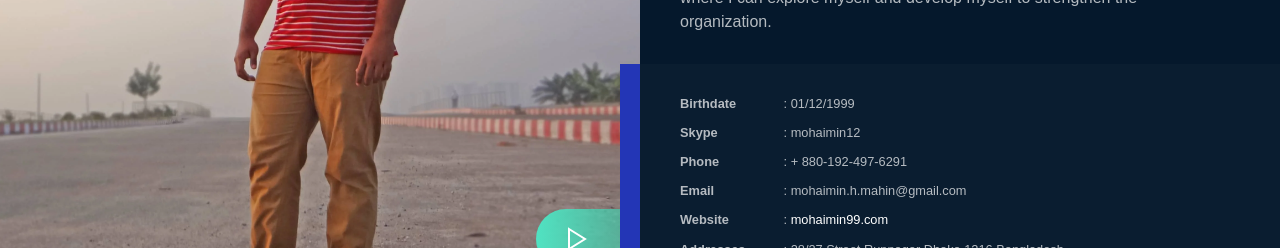
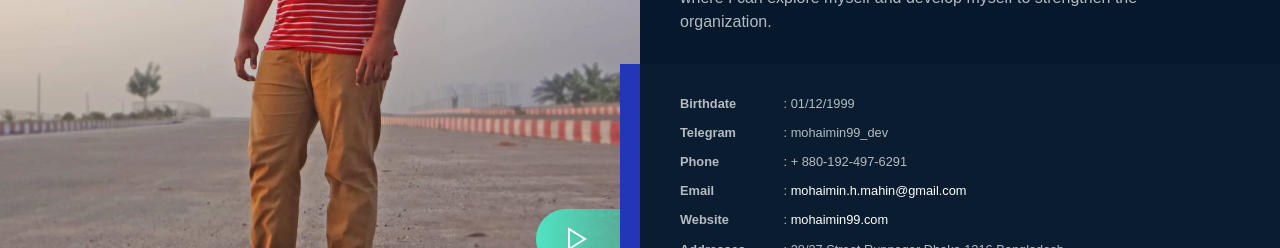
Before and after one commit to mohaimin99/mohaimin99.github.io, a plain HTML site: page index.html in a window 1280 px wide. Shown: the part 1100-1348 px from the top of the page. Drawn offline with Linux system fonts and the light colour scheme; a web font is replaced by a local one.

Commit message:
contact updated

```diff
--- a/index.html
+++ b/index.html
@@ -152,13 +152,13 @@
                       <span>Birthdate</span> : 01/12/1999
                     </li>
                     <li>
-                      <span>Skype</span> : mohaimin12
+                      <span>Telegram</span> : mohaimin99_dev
                     </li>
                     <li>
                       <span>Phone</span> : + 880-192-497-6291
                     </li>
                     <li>
-                      <span>Email</span> : mohaimin.h.mahin@gmail.com
+                      <span>Email</span> : <a href="mailto:mohaimin.h.mahin@gmail.com">mohaimin.h.mahin@gmail.com</a>
                     </li>
                     <li>
                       <span>Website</span> : <a href="https://mohaimin99.com/">mohaimin99.com</a>
```
